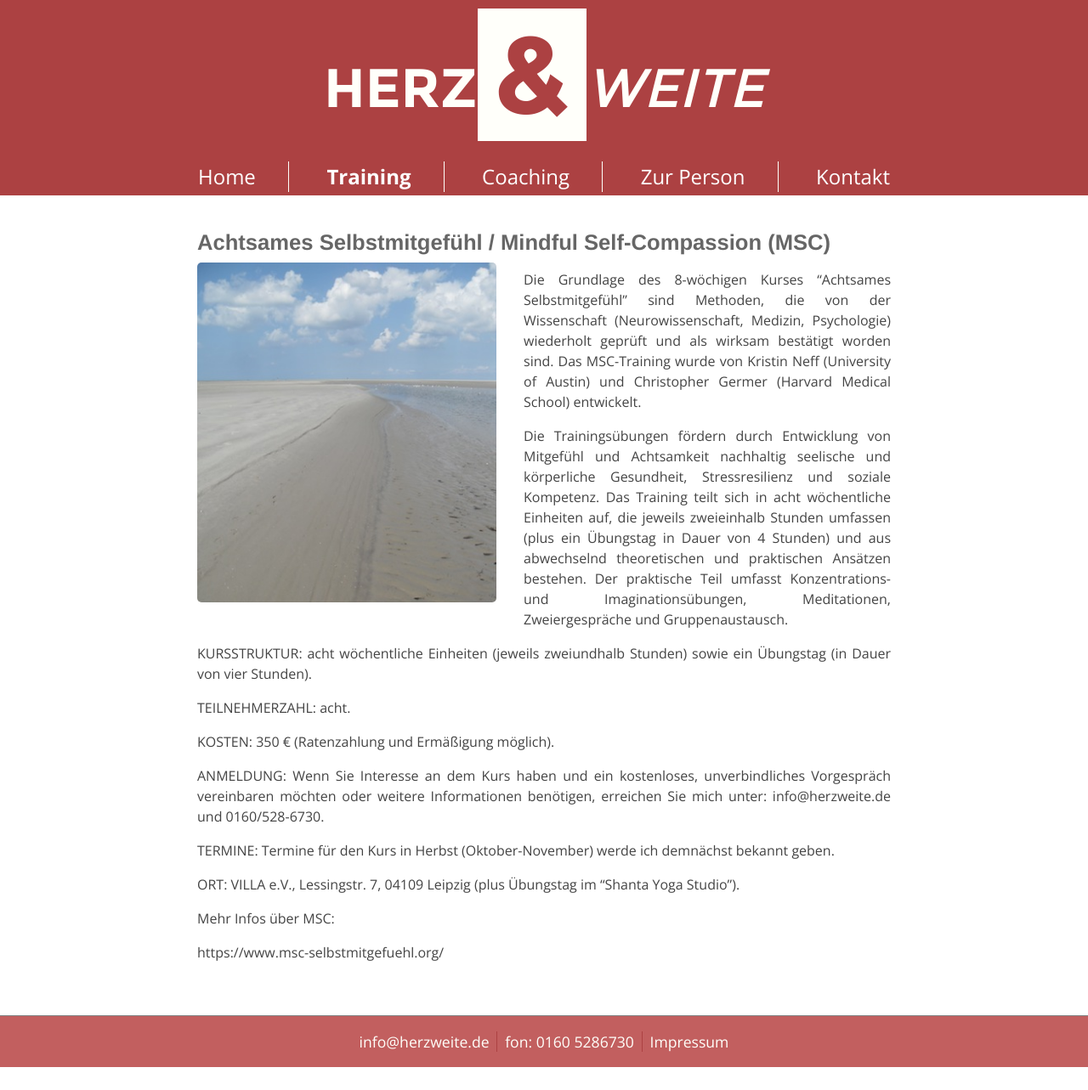
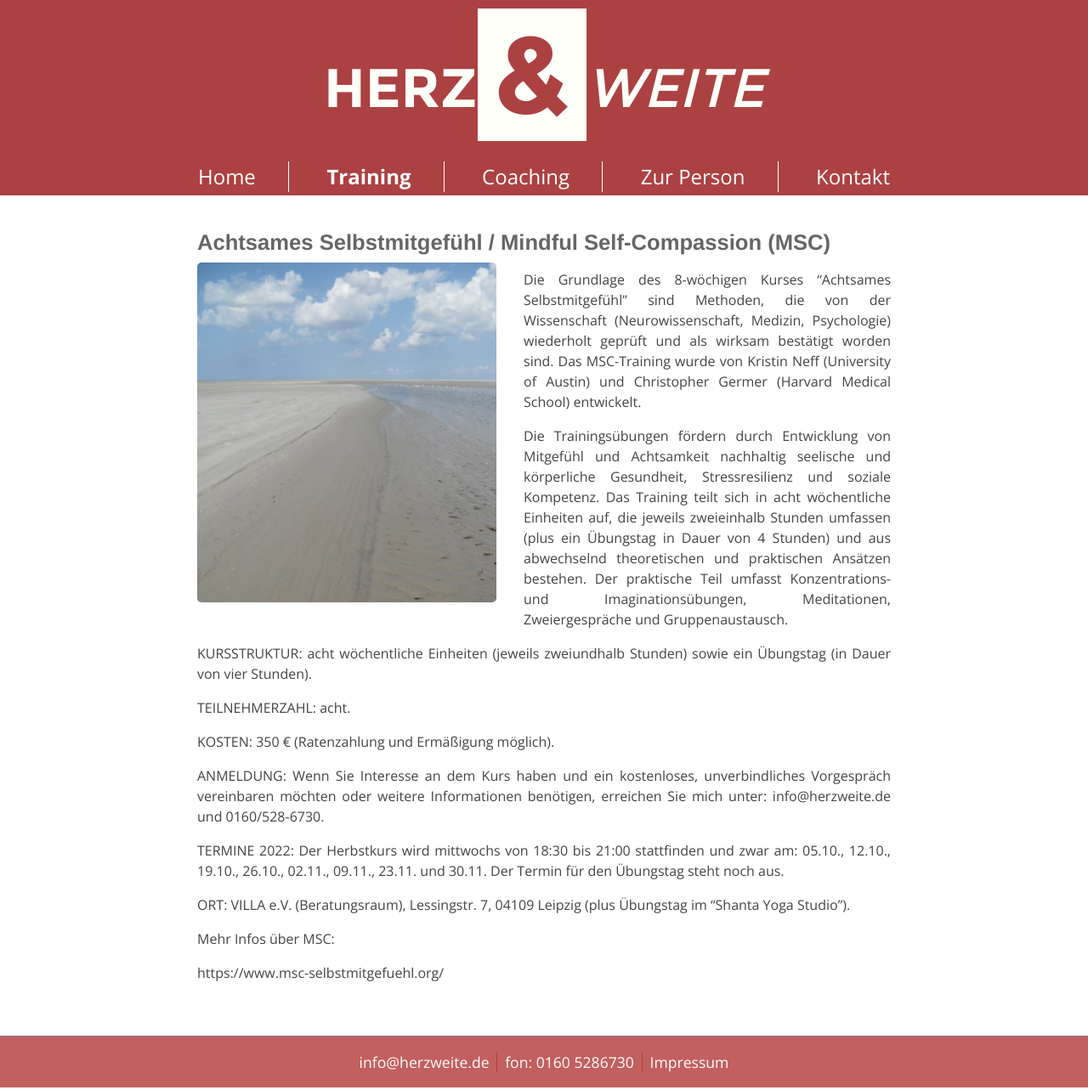
Before and after one commit to herzweite/herzweite.github.io, a Jekyll site: the page built from training.md, in a window 1280 px wide. Shown: the whole page at 85% size. Built offline with Jekyll 4.4.1, drawn with Linux system fonts in a browser that asks for light colours; before the commit the page ends 1259 px from its top, so only the background shows below that.

Commit message:
Update training.md

```diff
--- a/training.md
+++ b/training.md
@@ -25,10 +25,11 @@ KOSTEN:
 ANMELDUNG:
 Wenn Sie Interesse an dem Kurs haben und ein kostenloses, unverbindliches Vorgespräch vereinbaren möchten oder weitere Informationen benötigen, erreichen Sie mich unter: info@herzweite.de und 0160/528-6730.
 
-TERMINE:
-Termine für den Kurs in Herbst (Oktober-November) werde ich demnächst bekannt geben.
+TERMINE 2022:
+Der Herbstkurs wird mittwochs von 18:30 bis 21:00 stattfinden und zwar am: 05.10., 12.10., 19.10., 26.10., 02.11., 09.11., 23.11. und 30.11.
+Der Termin für den Übungstag steht noch aus.
 
-ORT: VILLA e.V., Lessingstr. 7, 04109 Leipzig (plus Übungstag im "Shanta Yoga Studio").
+ORT: VILLA e.V. (Beratungsraum), Lessingstr. 7, 04109 Leipzig (plus Übungstag im "Shanta Yoga Studio").
 
 Mehr Infos über MSC:
 
```
